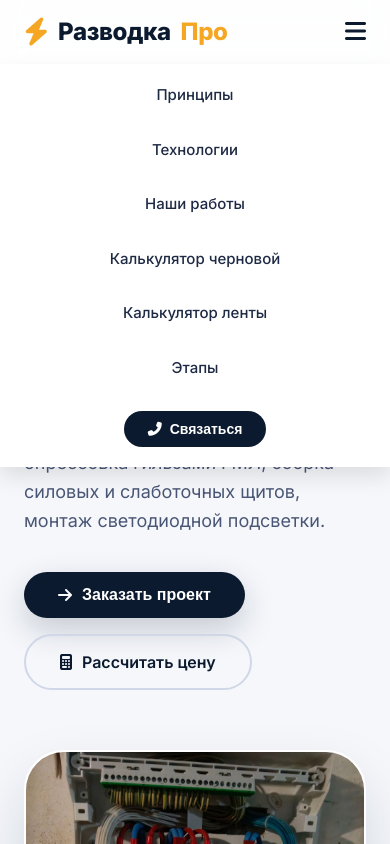
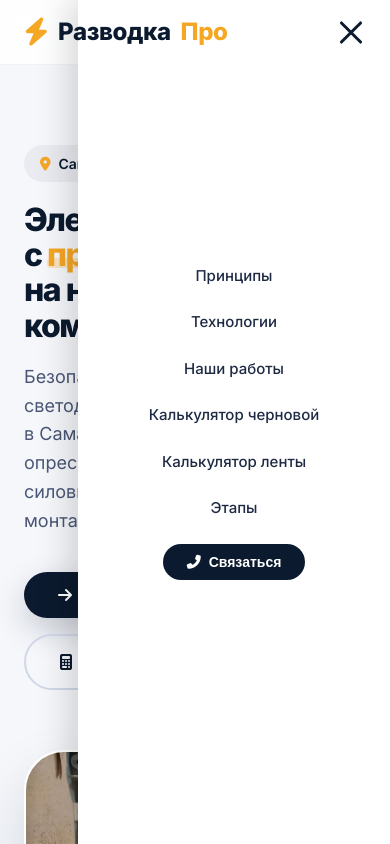
Before and after one commit to eduardio32/razvodka_pro, a plain HTML site: page index.html in a window 390 px wide. Both pictures are taken after a click on the button "Открыть меню". Shown: the top 844 px of the page. Drawn offline with Linux system fonts and the light colour scheme.

Commit message:
Update index.html

```diff
--- a/index.html
+++ b/index.html
@@ -65,6 +65,7 @@
             letter-spacing: -0.4px;
             color: var(--dark-blue);
             text-decoration: none;
+            z-index: 1001;
         }
 
         .logo i, .logo span {
@@ -127,13 +128,37 @@
             box-shadow: 0 8px 20px rgba(11, 26, 46, 0.2);
         }
 
+        /* Красивая кнопка мобильного меню (гамбургер) с анимацией */
         .mobile-toggle {
             display: none;
-            font-size: 24px;
-            background: none;
+            flex-direction: column;
+            justify-content: space-between;
+            width: 30px;
+            height: 21px;
+            background: transparent;
             border: none;
-            color: var(--dark-blue);
             cursor: pointer;
+            z-index: 1001;
+        }
+
+        .mobile-toggle span {
+            display: block;
+            height: 3px;
+            width: 100%;
+            background-color: var(--dark-blue);
+            border-radius: 3px;
+            transition: all 0.3s ease-in-out;
+        }
+
+        /* Превращение гамбургера в крестик при классе .is-active */
+        .mobile-toggle.is-active span:nth-child(1) {
+            transform: translateY(9px) rotate(45deg);
+        }
+        .mobile-toggle.is-active span:nth-child(2) {
+            opacity: 0;
+        }
+        .mobile-toggle.is-active span:nth-child(3) {
+            transform: translateY(-9px) rotate(-45deg);
         }
 
         /* ---------- ГЕРОЙ ---------- */
@@ -516,7 +541,6 @@
             position: relative;
         }
 
-        /* Иконка лупы при наведении на картинку */
         .portfolio-img::after {
             content: '\f002';
             font-family: 'Font Awesome 6 Free';
@@ -763,7 +787,6 @@
             color: var(--text-muted);
         }
 
-        /* Модальное окно для увеличенного просмотра фото (Лайтбокс) */
         .image-modal {
             display: none;
             position: fixed;
@@ -840,7 +863,6 @@
             outline: none;
         }
 
-        /* Стили для поля телефона с полупрозрачным +7 */
         .phone-input-wrap {
             position: relative;
             margin-bottom: 16px;
@@ -871,13 +893,13 @@
             outline: none;
         }
 
-        /* ---------- АДАПТИВ ---------- */
+        /* ---------- АДАПТИВ (ПОРТФОЛИО В БОК И ВЫДВИЖНОЕ МЕНЮ) ---------- */
         @media (max-width: 992px) {
             .hero-grid, .calc-grid {
                 grid-template-columns: 1fr;
             }
 
-            .portfolio-grid, .tech-grid {
+            .tech-grid {
                 grid-template-columns: repeat(2, 1fr);
             }
 
@@ -889,29 +911,60 @@
                 font-size: 40px;
             }
 
+            /* Показываем кнопку гамбургера */
             .mobile-toggle {
-                display: block;
-            }
-
+                display: flex;
+            }
+
+            /* Современное выдвижное мобильное меню справа */
             .nav {
-                display: none;
-                position: absolute;
-                top: 100%;
-                left: 0;
-                width: 100%;
+                position: fixed;
+                top: 0;
+                right: -100%; /* Скрыто за экраном */
+                width: 80%;
+                max-width: 320px;
+                height: 100vh;
                 background: #fff;
                 flex-direction: column;
-                padding: 20px;
-                box-shadow: 0 10px 20px rgba(0,0,0,0.1);
+                justify-content: center;
+                align-items: center;
+                padding: 40px 20px;
+                box-shadow: -10px 0 30px rgba(0,0,0,0.15);
+                transition: right 0.3s ease-in-out;
+                z-index: 1000;
+                gap: 24px;
             }
 
             .nav.open {
+                right: 0; /* Выдвигается на экран */
+            }
+
+            /* Портфолио в мобильной версии с листанием вбок */
+            .portfolio-grid {
                 display: flex;
+                overflow-x: auto;
+                scroll-snap-type: x mandatory;
+                gap: 16px;
+                padding-bottom: 20px;
+                margin-top: 20px;
+                flex-wrap: nowrap;
+                -webkit-overflow-scrolling: touch;
+                scroll-padding: 0 24px;
+            }
+
+            .portfolio-card {
+                flex: 0 0 85%;
+                max-width: 340px;
+                scroll-snap-align: start;
+            }
+
+            .portfolio-img {
+                height: 240px;
             }
         }
 
         @media (max-width: 600px) {
-            .grid-2col, .steps-grid, .portfolio-grid, .tech-grid {
+            .grid-2col, .steps-grid, .tech-grid {
                 grid-template-columns: 1fr;
             }
 
@@ -934,7 +987,9 @@
                 <i class="fas fa-bolt"></i> Разводка <span>Про</span>
             </a>
             <button class="mobile-toggle" id="mobileToggle" aria-label="Открыть меню">
-                <i class="fas fa-bars"></i>
+                <span></span>
+                <span></span>
+                <span></span>
             </button>
             <nav class="nav" id="mainNav">
                 <a href="#features">Принципы</a>
@@ -1077,7 +1132,6 @@
             </div>
 
             <div class="portfolio-grid">
-                <!-- Сборка слаботочных щитов с БП -->
                 <div class="portfolio-card">
                     <div class="portfolio-img" onclick="openImageModal(this)">
                         <img src="photo_2026-07-31_21-50-16.jpg" alt="Монтаж блоков питания подсветки в шкафу">
@@ -1111,7 +1165,6 @@
                     </div>
                 </div>
 
-                <!-- Сборка силовых щитов -->
                 <div class="portfolio-card">
                     <div class="portfolio-img" onclick="openImageModal(this)">
                         <img src="photo_2026-07-31_21-51-08.jpg" alt="Сборка щита КЕАЗ OptiBox">
@@ -1134,7 +1187,6 @@
                     </div>
                 </div>
 
-                <!-- Черновые трассы и коробки -->
                 <div class="portfolio-card">
                     <div class="portfolio-img" onclick="openImageModal(this)">
                         <img src="5375420213018433768.jpg" alt="Опрессовка гильзами ГМЛ">
@@ -1157,7 +1209,6 @@
                     </div>
                 </div>
 
-                <!-- Работы по ленте -->
                 <div class="portfolio-card">
                     <div class="portfolio-img" onclick="openImageModal(this)">
                         <img src="5434101835787606460.jpg" alt="Контурная подсветка ванной комнаты">
@@ -1340,11 +1391,20 @@
         const mobileToggle = document.getElementById('mobileToggle');
         const mainNav = document.getElementById('mainNav');
 
+        // Логика работы мобильного меню и анимации иконки
         mobileToggle.addEventListener('click', () => {
+            mobileToggle.classList.toggle('is-active');
             mainNav.classList.toggle('open');
         });
 
-        // Функция открытия увеличенного фото
+        // Автоматическое закрытие мобильного меню при клике на любую ссылку в нем
+        mainNav.querySelectorAll('a, button').forEach(item => {
+            item.addEventListener('click', () => {
+                mobileToggle.classList.remove('is-active');
+                mainNav.classList.remove('open');
+            });
+        });
+
         function openImageModal(element) {
             const img = element.querySelector('img');
             const card = element.closest('.portfolio-card');
@@ -1360,7 +1420,6 @@
             modal.classList.add('open');
         }
 
-        // Функция закрытия увеличенного фото
         function closeImageModal() {
             document.getElementById('imageModal').classList.remove('open');
         }
@@ -1490,7 +1549,6 @@
         const POWER_PRICE = 1000;
 
         function updatePrice() {
-            // Исправлена синтаксическая ошибка со скобками
             const area = parseInt(document.getElementById('areaRange').value);
             const sockets = parseInt(document.getElementById('socketsRange').value);
 
```
